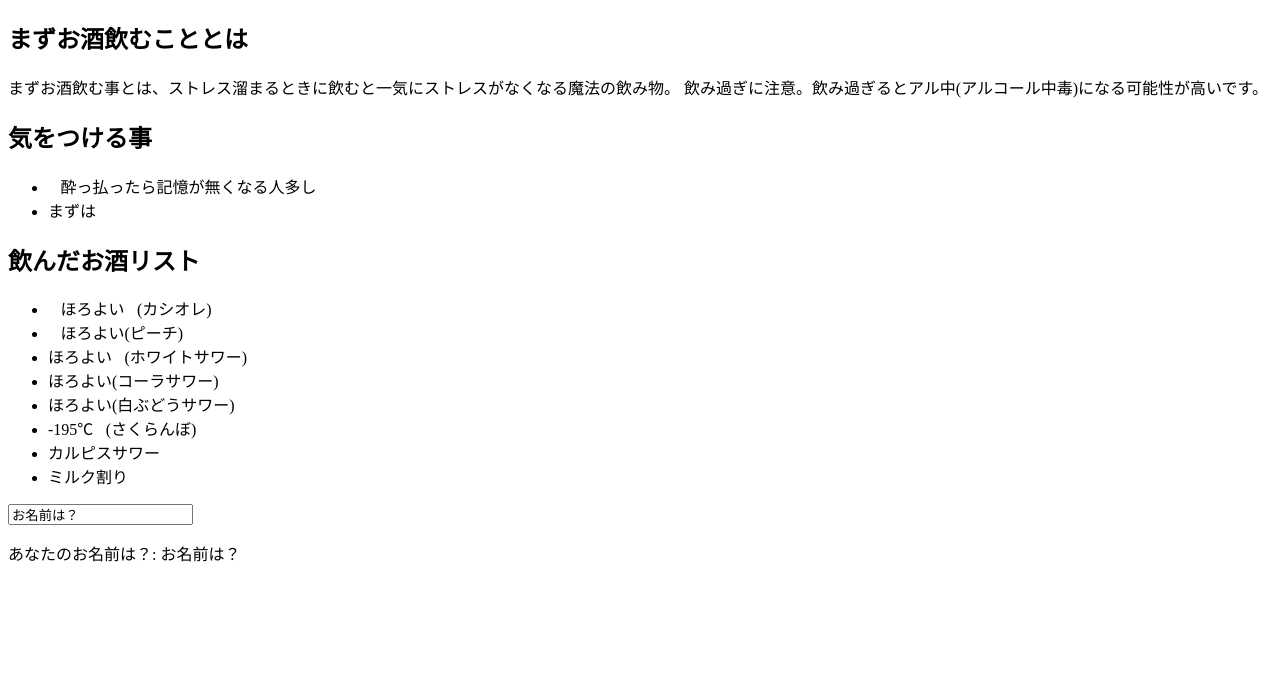
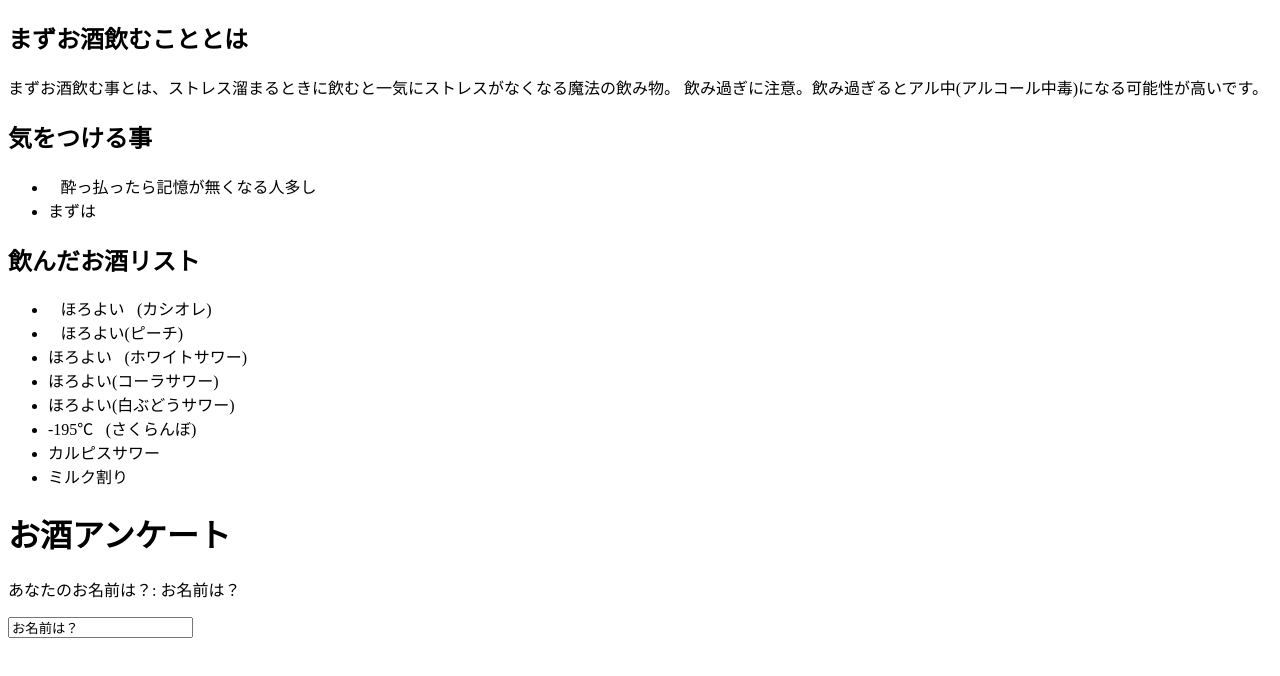
Before and after one commit to MMK0126YY/portfolio, a plain HTML site: page index.html in a window 1280 px wide. Drawn offline with nearby package versions, Linux system fonts and the light colour scheme.

Commit message:
Update index.html

```diff
--- a/index.html
+++ b/index.html
@@ -36,10 +36,11 @@
     </ul>
   </section>
 
+<h1>お酒アンケート</h1>
+
   <div id="example">
+    <p>あなたのお名前は？: {{ message }}</p>
     <input v-model="message" placeholder="edit me">
-    <p>あなたのお名前は？: {{ message }}</p>
-
   </div>
 
   <script type="text/javascript">
```
